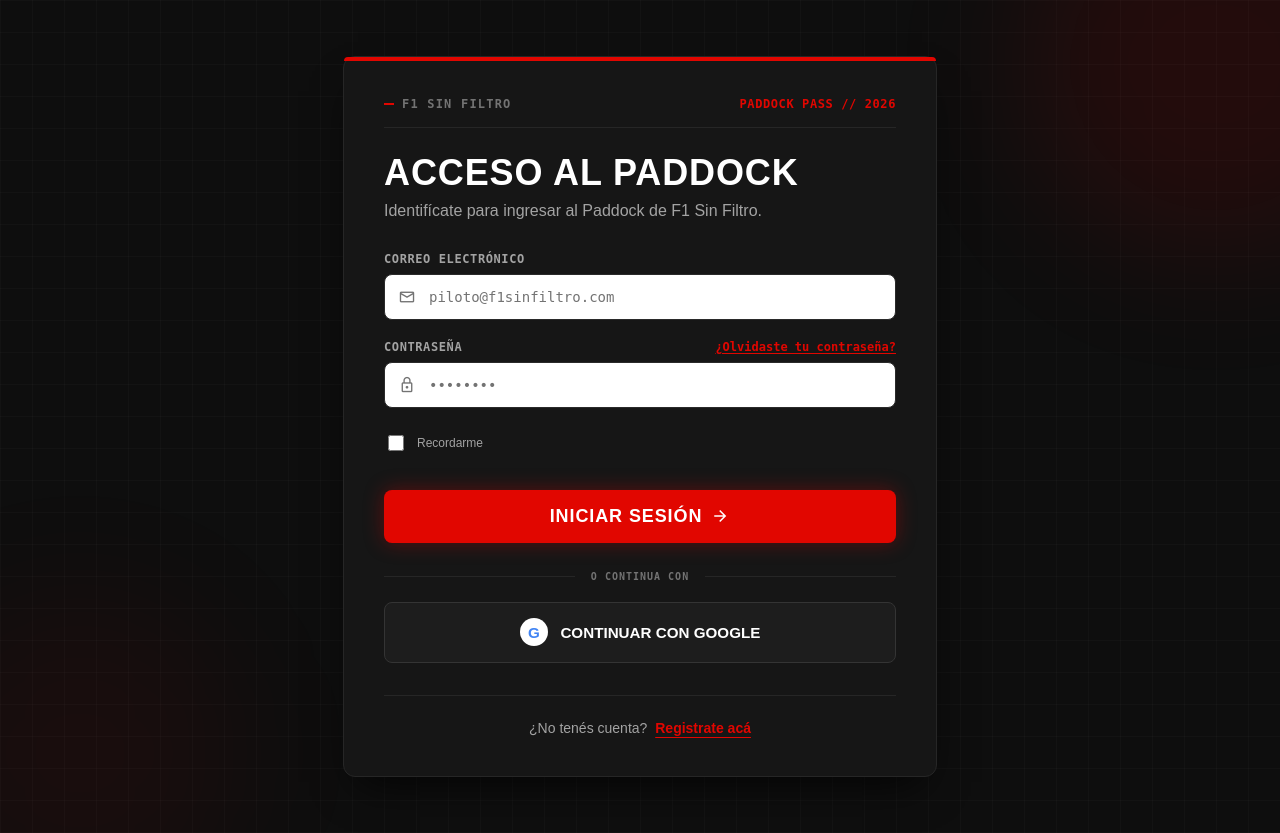
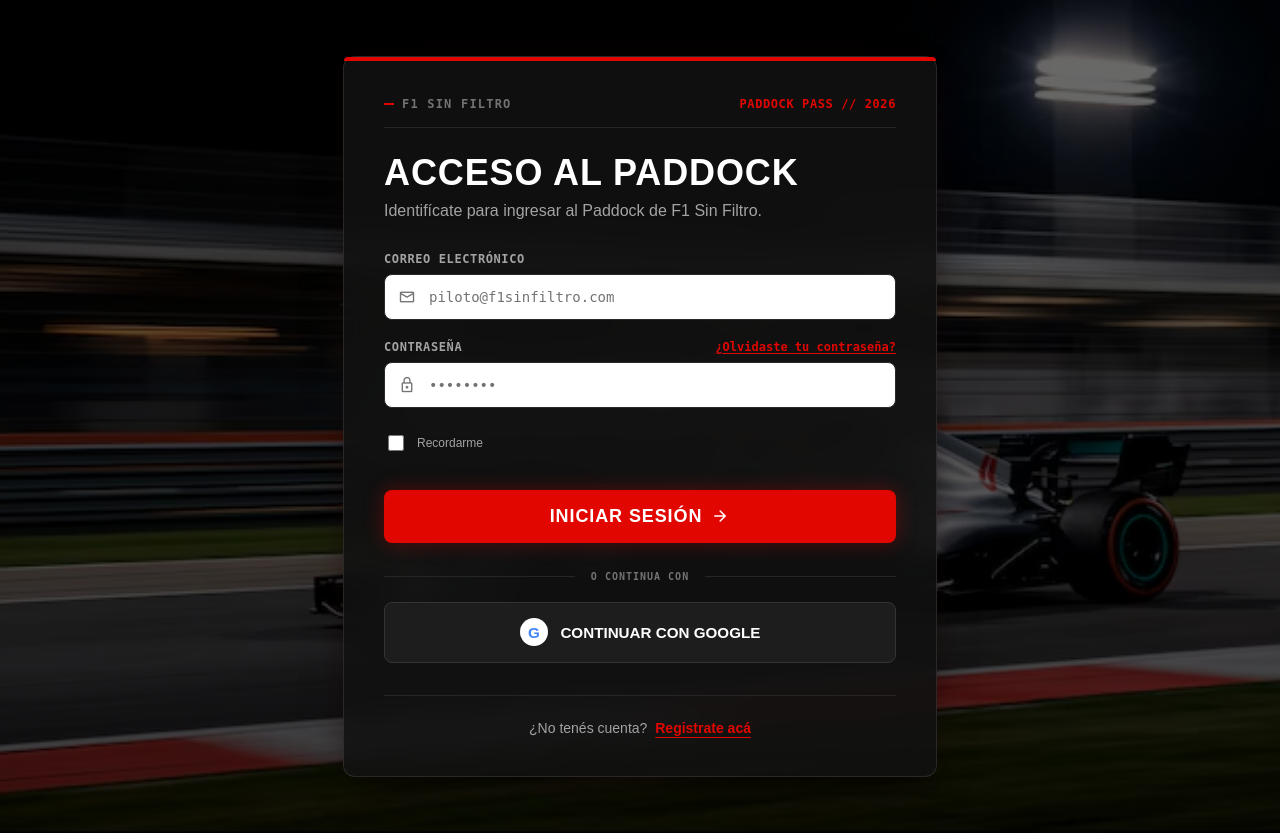
Before and after one commit to enzorodriguez-create/f1-sin-filtro, a Flask app: page /login in a window 1280 px wide. Run offline with Flask 3, Linux system fonts and the light colour scheme.

Commit message:
Update login.css

```diff
--- a/static/styles/login.css
+++ b/static/styles/login.css
@@ -738,3 +738,33 @@ body {
     }
 
 }
+
+.bg-grid,
+.glow {
+    display: none;
+}
+
+.login-page {
+    background:
+        linear-gradient(
+            rgba(0, 0, 0, 0.58),
+            rgba(0, 0, 0, 0.72)
+        ),
+        url("/static/styles/images/fondof1.avif");
+
+    background-size: cover;
+    background-position: center;
+    background-repeat: no-repeat;
+    background-attachment: fixed;
+}
+
+.login-card {
+    background: rgba(18, 18, 18, 0.88);
+    backdrop-filter: blur(14px);
+
+    border: 1px solid rgba(255, 255, 255, 0.10);
+
+    box-shadow:
+        0 20px 40px -15px rgba(0, 0, 0, 0.85),
+        0 0 30px rgba(225, 6, 0, 0.05);
+}
```
